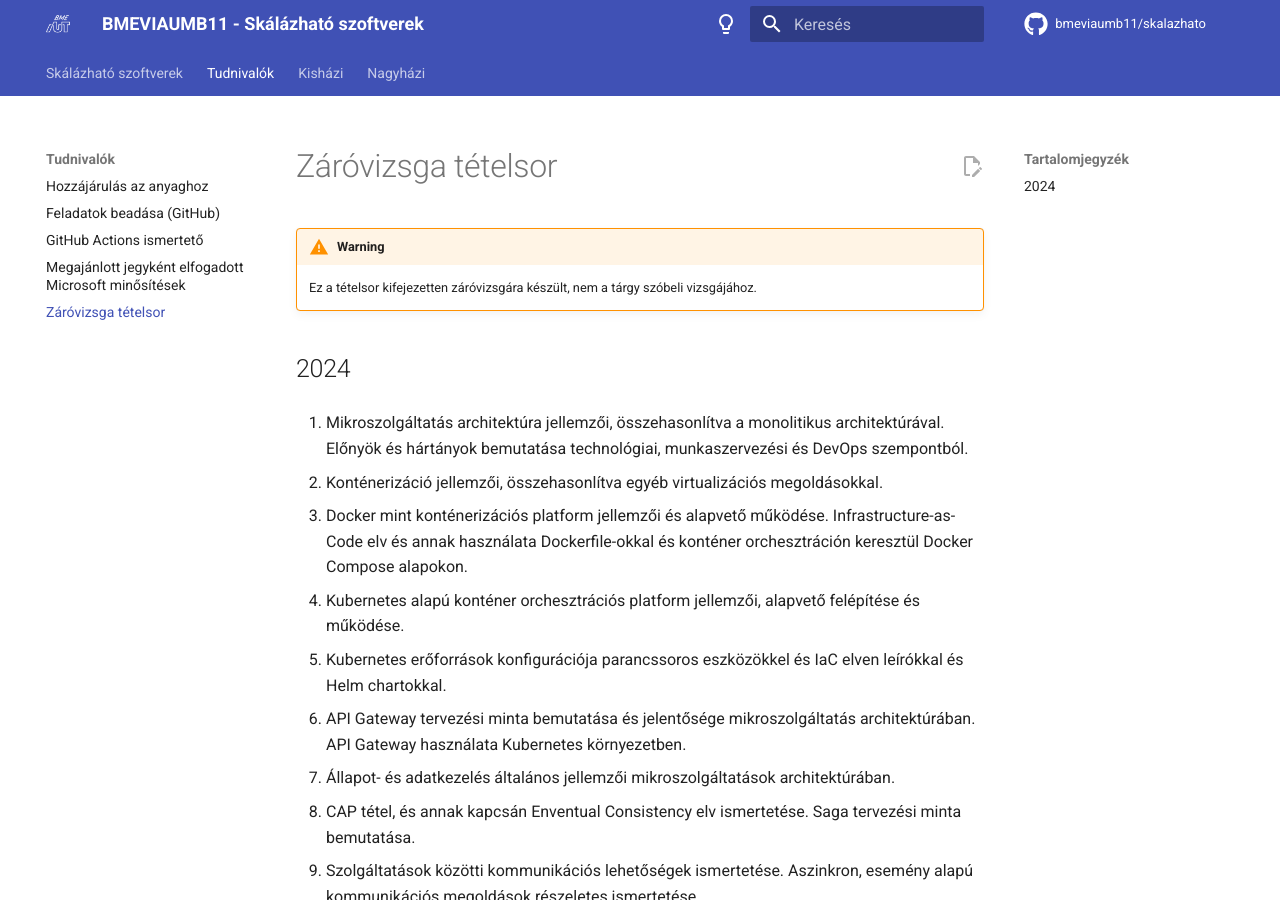
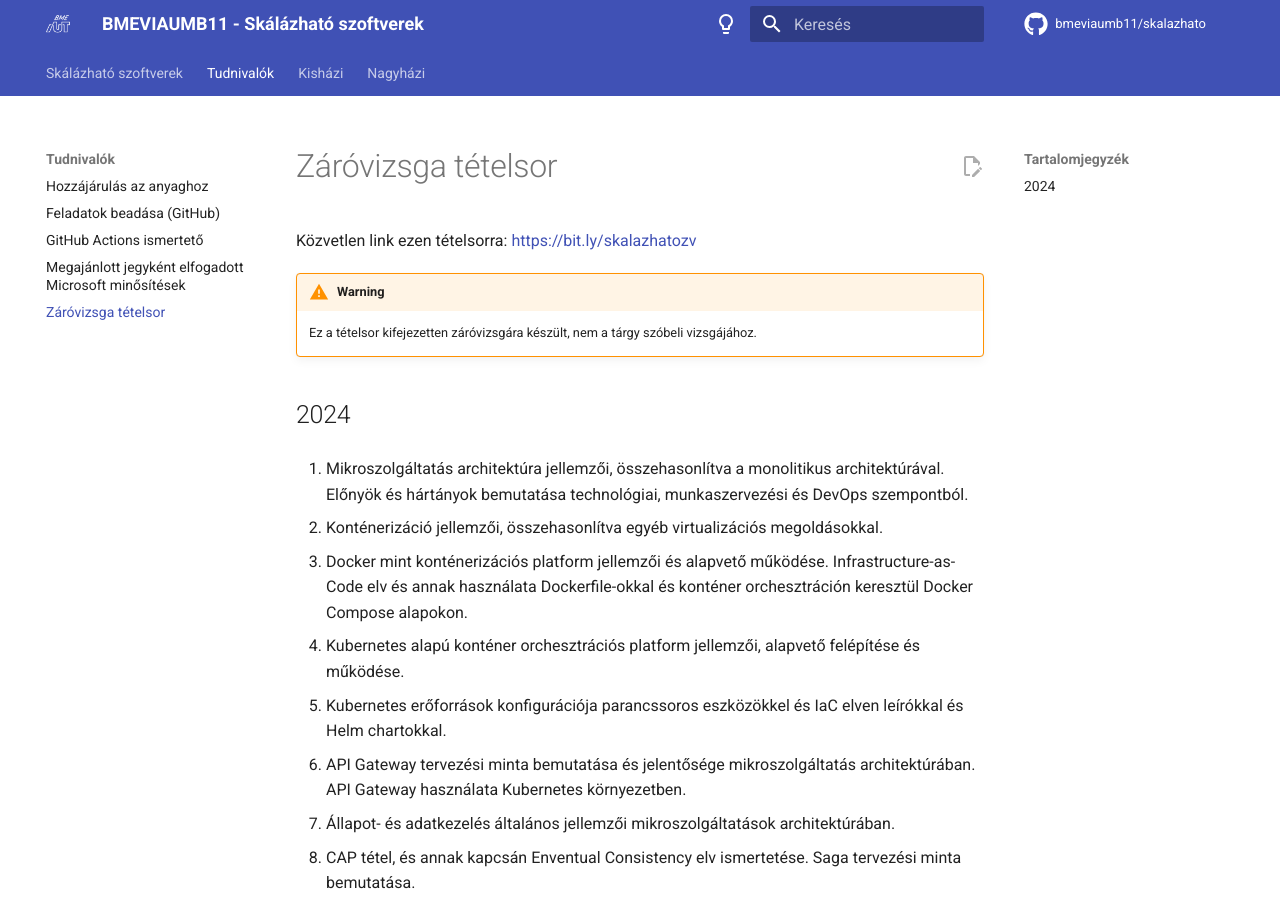
Before and after one commit to bmeviaumb11/skalazhato, an MkDocs documentation site: the page built from docs/information/zv.md, in a window 1280 px wide and 900 px high. Built offline with MkDocs 1.6.1 and Material for MkDocs 9.7.7, drawn with Linux system fonts in a browser that asks for light colours; comment, search, counter and statistics services are not loaded.

Commit message:
zv permalink

```diff
--- a/docs/information/zv.md
+++ b/docs/information/zv.md
@@ -1,7 +1,10 @@
 # Záróvizsga tételsor
+
+Közvetlen link ezen tételsorra: https://bit.ly/skalazhatozv
 
 !!! warning
     Ez a tételsor kifejezetten záróvizsgára készült, nem a tárgy szóbeli vizsgájához.
+
 
 ## 2024
 
```
